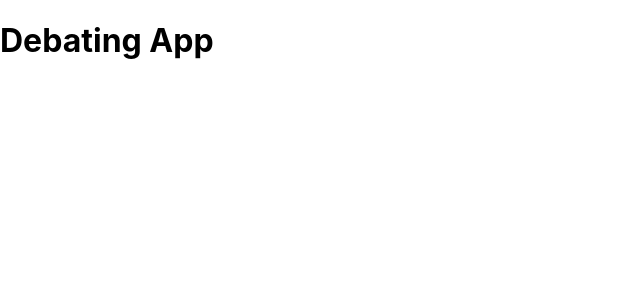
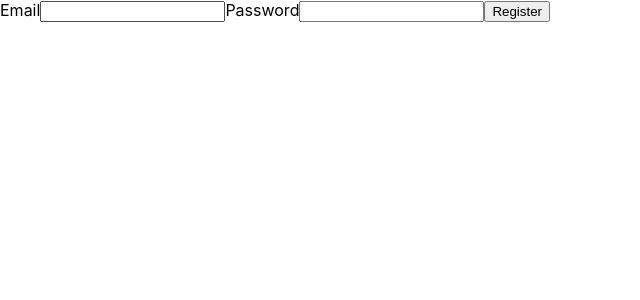
Before and after one commit to talgatomarov/debating-app, a React (Create React App) app: page /register in a window 1280 px wide. Shown: the top 300 px of the page, without its empty margins (0-640 px from the left). Built offline with nearby package versions, Linux system fonts and the light colour scheme.

Commit message:
Add router to App

```diff
--- a/src/components/App/App.tsx
+++ b/src/components/App/App.tsx
@@ -1,10 +1,15 @@
 import React from "react";
+import { BrowserRouter as Router, Switch, Route } from "react-router-dom";
+import { Home, Register } from "../../routes";
 
 const App: React.FC = () => {
   return (
-    <div>
-      <h1>Debating App</h1>
-    </div>
+    <Router>
+      <Switch>
+        <Route path="/register" component={Register} />
+        <Route path="/" component={Home} />
+      </Switch>
+    </Router>
   );
 };
 
```
